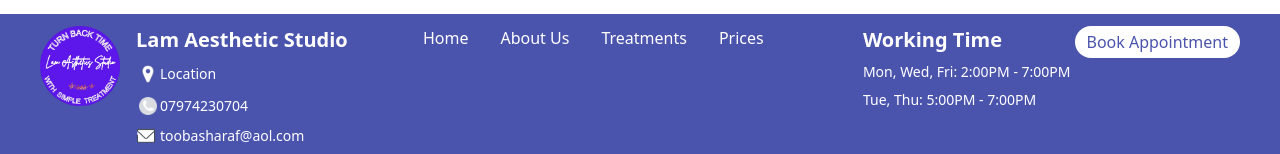
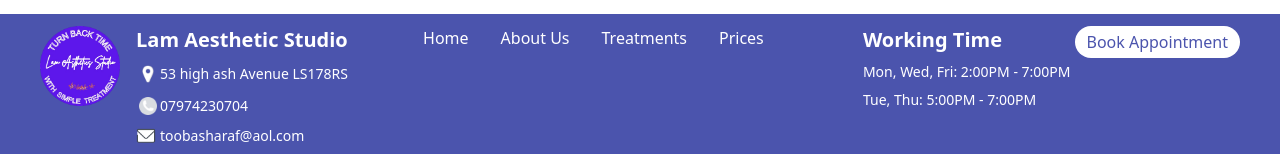
Before and after one commit to Arqam2000/asthetic-beauty-clinic, a React (Vite) app: page /contact-us in a window 1280 px wide. Shown: the part 882-1036 px from the top of the page. Built offline with nearby package versions, Linux system fonts and the light colour scheme.

Commit message:
Update contact info and map location
Footer contact details updated with address and email. Google Maps embed in ContactUs page changed to reflect the new business location.

```diff
--- a/src/components/Footer.jsx
+++ b/src/components/Footer.jsx
@@ -23,7 +23,8 @@ const Footer = () => {
                                     <div className='w-6'>
                                         <img src={locationLogo} alt="location" />
                                     </div>
-                                <p className='text-sm'>Location</p>
+                                    <p className='text-sm'>53 high ash Avenue
+                                        LS178RS</p>
                                 </div>
                                 <div className='flex items-center'>
                                     <div className='w-6'>
--- a/src/pages/ContactUs.jsx
+++ b/src/pages/ContactUs.jsx
@@ -7,7 +7,8 @@ const ContactUs = () => {
             <div className=' w-full flex flex-col items-center gap-5 '>
                 <ContactForm />
                 <div className=' lg:w-[66%] h-full'>
-                    <div className='w-full'><iframe width="100%" height="400" frameBorder="0" scrolling="no" marginHeight="0" marginWidth="0" src="https://maps.google.com/maps?width=100%25&amp;height=400&amp;hl=en&amp;q=karachi+(My%20Business%20Name)&amp;t=&amp;z=14&amp;ie=UTF8&amp;iwloc=B&amp;output=embed"><a href="https://www.mapsdirections.info/fr/calculer-la-population-sur-une-carte">calculer la population sur la carte</a></iframe></div>
+                    {/* <div className='w-full'><iframe width="100%" height="400" frameBorder="0" scrolling="no" marginHeight="0" marginWidth="0" src="https://maps.google.com/maps?width=100%25&amp;height=400&amp;hl=en&amp;q=karachi+(My%20Business%20Name)&amp;t=&amp;z=14&amp;ie=UTF8&amp;iwloc=B&amp;output=embed"><a href="https://www.mapsdirections.info/fr/calculer-la-population-sur-une-carte">calculer la population sur la carte</a></iframe></div> */}
+                    <div className='w-full'><iframe width="100%" height="400" frameborder="0" scrolling="no" marginheight="0" marginwidth="0" src="https://maps.google.com/maps?width=100%25&amp;height=400&amp;hl=en&amp;q=53%20high%20ash%20Avenue%20%20LS178RS+(My%20Business%20Name)&amp;t=&amp;z=14&amp;ie=UTF8&amp;iwloc=B&amp;output=embed"><a href="https://www.mapsdirections.info/fr/calculer-la-population-sur-une-carte">Carte démographique</a></iframe></div>
                 </div>
             </div>
         </div>
```
Lines whose indentation alone changed are shown as unchanged.
